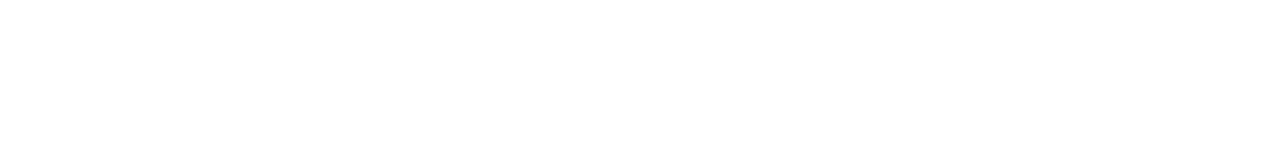
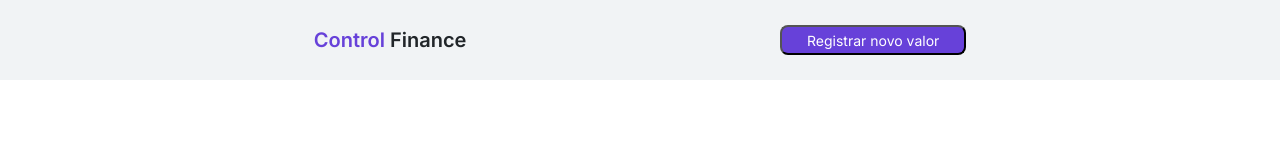
Before and after one commit to Kenzie-Academy-Brasil-Developers/control-finance-Ldebossan1, a plain HTML site: page index.html in a window 1280 px wide. Drawn offline with Linux system fonts and the light colour scheme.

Commit message:
navbar estilizado

```diff
--- a/index.html
+++ b/index.html
@@ -18,6 +18,12 @@
     <link rel="stylesheet" href="./src/styles/index.css" />
   </head>
   <body>
+    <header class="header__container">
+      <h1 class="header__container-h1"><span>Control</span> Finance</h1>
+      <button class="header__container-button">Registrar novo valor</button>
+    </header>
+
+
     <main id="app"></main>
     <script src="./src/scripts/modal.js"></script>
     <script src="./src/scripts/valuesData.js"></script>
--- a/src/styles/index.css
+++ b/src/styles/index.css
@@ -1 +1,34 @@
 /* Desenvolva a estilização da sua página aqui */
+header {
+    display: flex;
+    flex-direction: row;
+    justify-content: space-evenly;
+    align-items: center;
+    background-color: var(--color-grey-5);
+    height: 5rem;
+    font-family: var(--font-family-1);
+}
+
+header span {
+    color: var(--color-brand-1);
+}
+
+.header__container-h1 {
+    font-size: var(--font-size-1);
+    font-weight: var(--font-weight-1);
+    color: var(--color-grey-1);
+    line-height: 150%;
+}
+
+.header__container-button {
+    font-family: 'Inter', sans-serif;
+    font-style: normal;
+    font-weight: var(--font-size-1);
+    font-size: var(--font-size-3);
+    line-height: 17px;
+    width: 186px;
+    height: 30px;
+    border-radius: var(--radius-1);
+    background-color: var(--color-brand-1);
+    color: var(--color-mode);
+}
```
